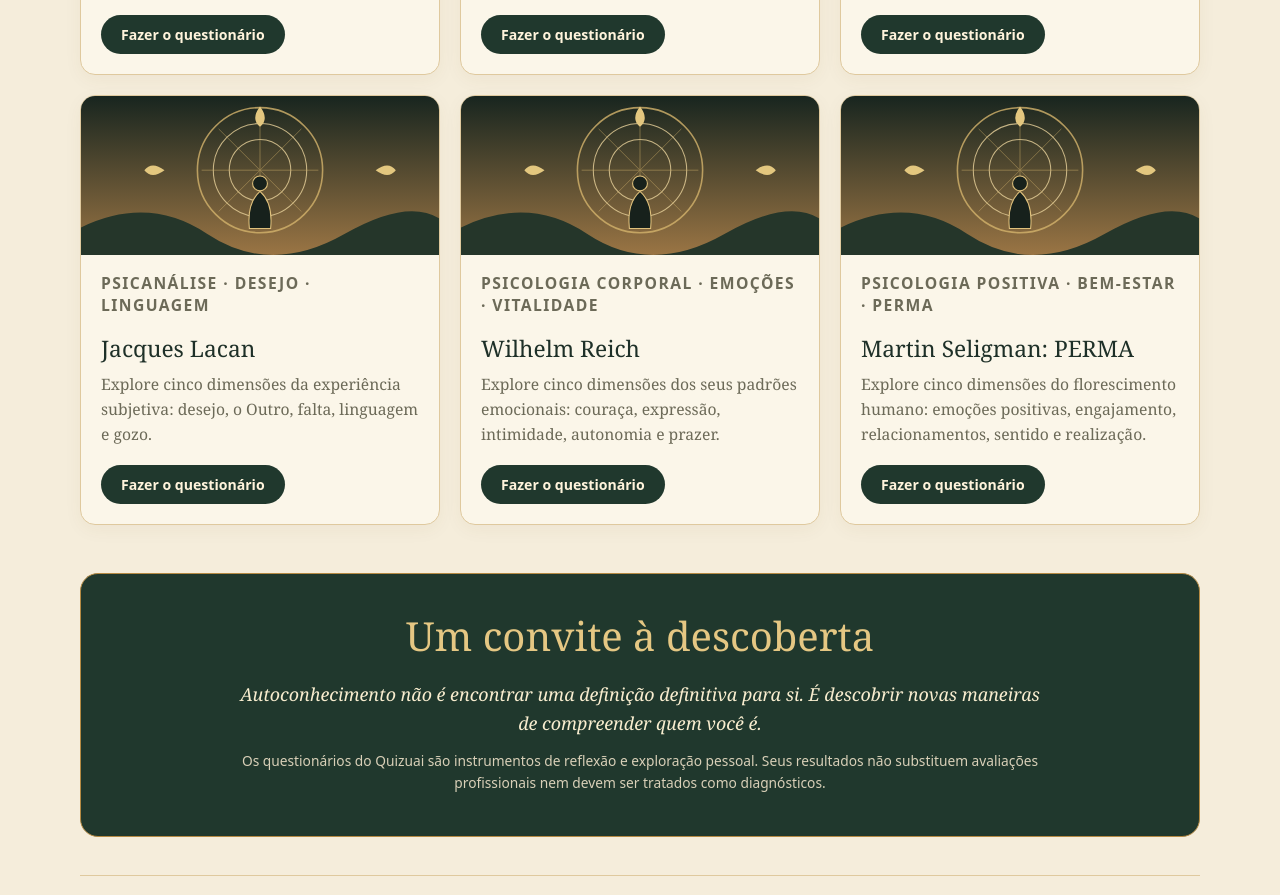
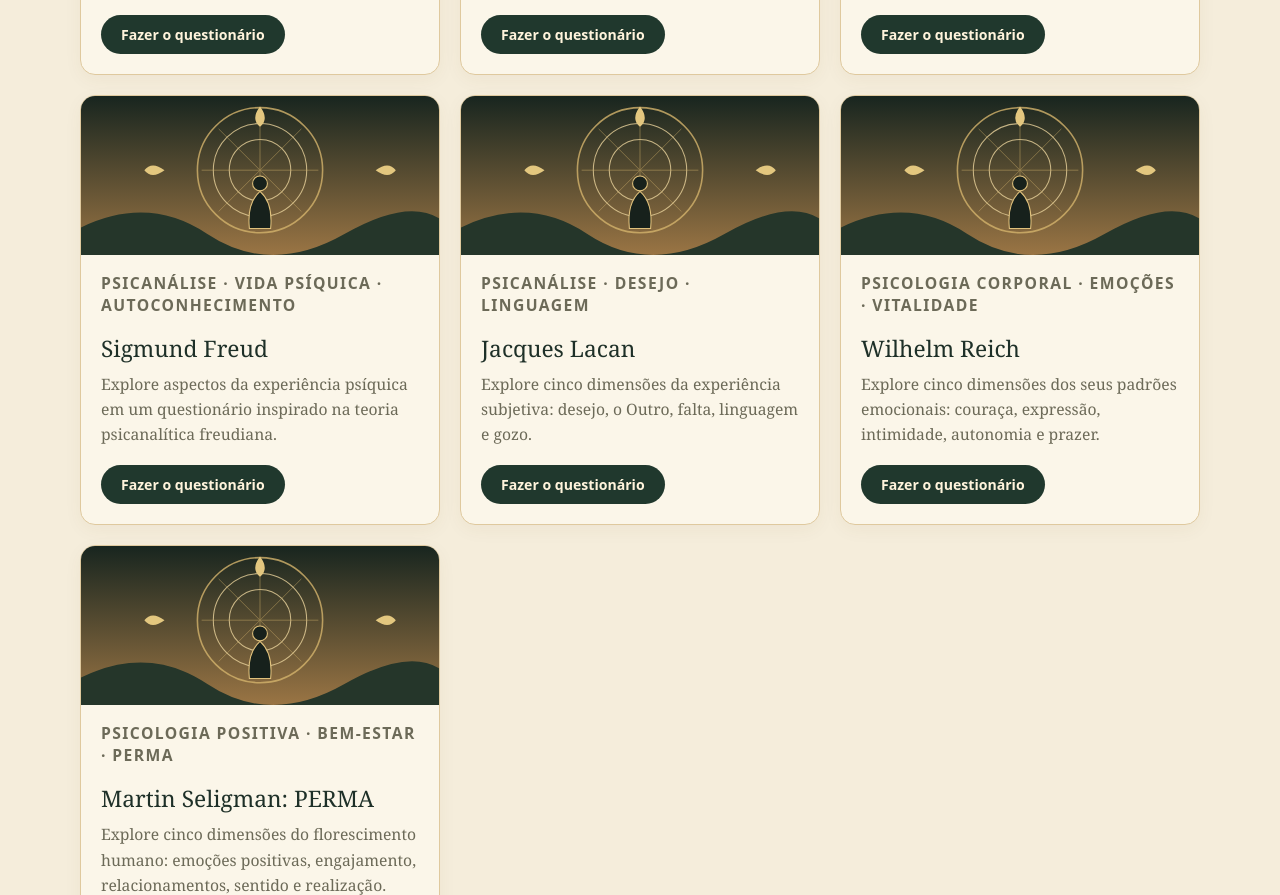
Before and after one commit to Tikmilik/quizuai, a plain HTML site: page index.html in a window 1280 px wide. Shown: the part 1362-2257 px from the top of the page. Drawn offline with Linux system fonts and the light colour scheme.

Commit message:
Restore Freud questionnaire card on homepage

```diff
--- a/index.html
+++ b/index.html
@@ -118,6 +118,15 @@ footer{margin-top:38px;padding:22px 0 38px;border-top:1px solid var(--line);colo
         </div>
       </article>
       <article class="quiz">
+        <img class="quiz-art" src="assets/junguiana.svg" alt="Ilustração simbólica da psicanálise e da vida psíquica">
+        <div class="quiz-body">
+          <p class="kicker">Psicanálise · Vida psíquica · Autoconhecimento</p>
+          <h3>Sigmund Freud</h3>
+          <p>Explore aspectos da experiência psíquica em um questionário inspirado na teoria psicanalítica freudiana.</p>
+          <a class="btn" href="/sigmund-freud/">Fazer o questionário</a>
+        </div>
+      </article>
+      <article class="quiz">
         <img class="quiz-art" src="assets/junguiana.svg" alt="Ilustração simbólica de reflexão e autoconhecimento">
         <div class="quiz-body">
           <p class="kicker">Psicanálise · Desejo · Linguagem</p>
```
